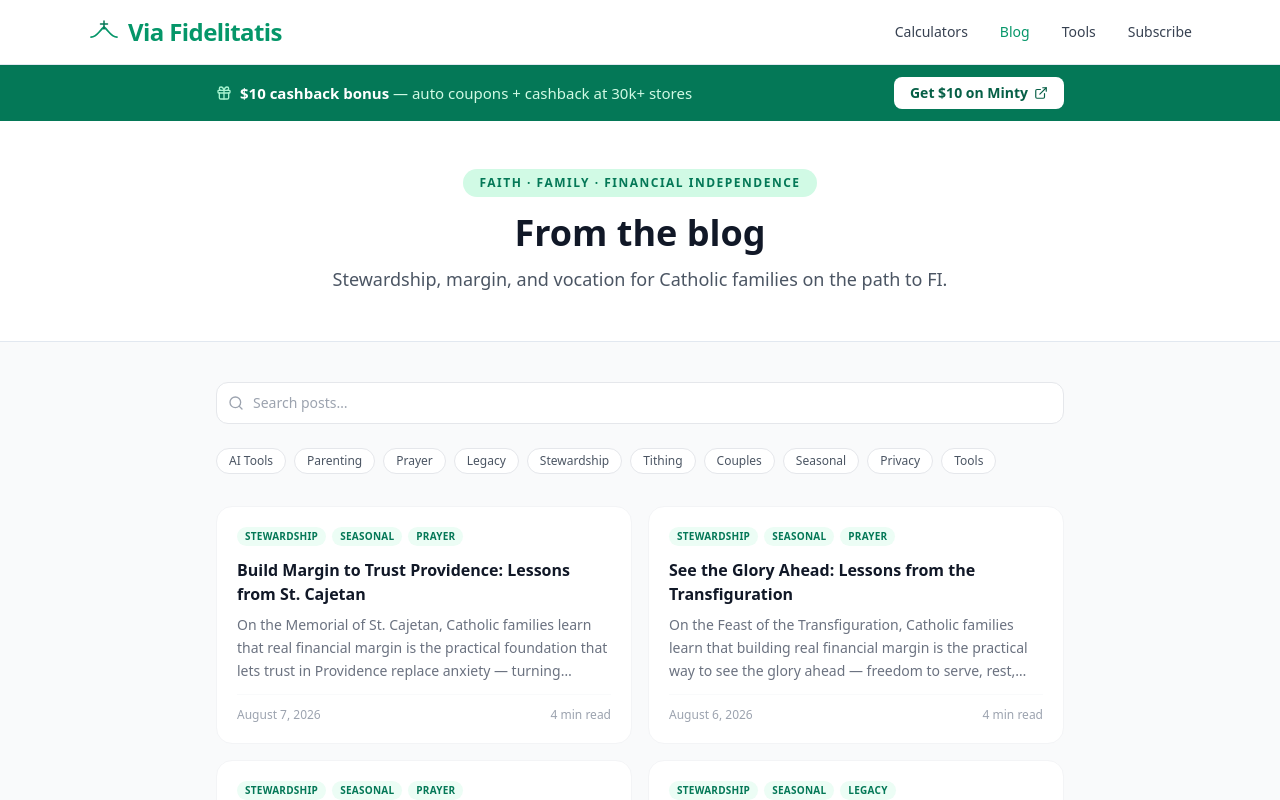
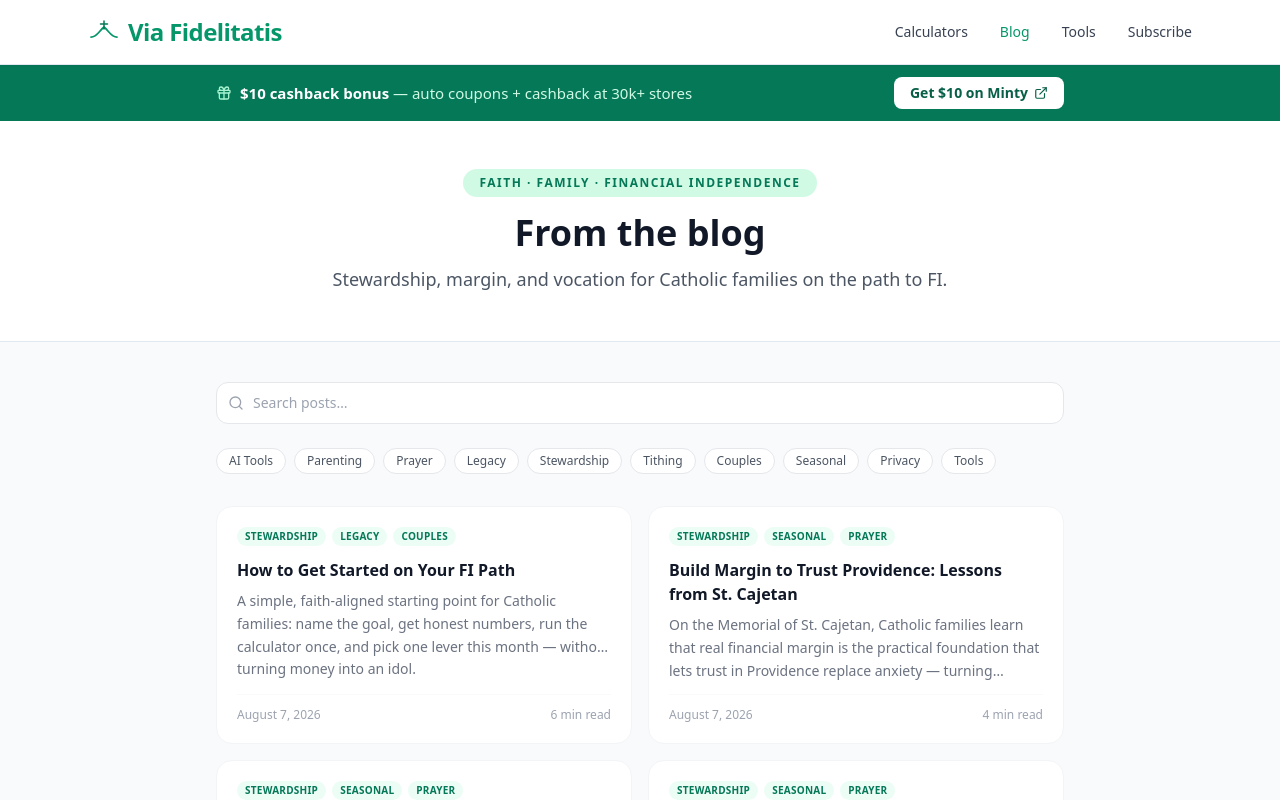
Before and after one commit to daughterpop/super-fi-calc, a React (Vite) app: page /blog in a window 1280 px wide. Shown: the top 800 px of the page. Built offline with nearby package versions, Linux system fonts and the light colour scheme.

Commit message:
Add Get Started guide to posts index (featured)

```diff
--- a/src/data/posts.js
+++ b/src/data/posts.js
@@ -1,4 +1,14 @@
 const rawPosts = [
+  {
+    title: 'How to Get Started on Your FI Path',
+    date: 'August 7, 2026',
+    dateSort: '2026-08-07',
+    excerpt: 'A simple, faith-aligned starting point for Catholic families: name the goal, get honest numbers, run the calculator once, and pick one lever this month — without turning money into an idol.',
+    readTime: '6 min read',
+    link: '/blog/how-to-get-started-on-your-fi-path',
+    tags: ['Stewardship', 'Legacy', 'Couples'],
+    featured: true
+  },
   {
     title: 'Build Margin to Trust Providence: Lessons from St. Cajetan',
     date: 'August 7, 2026',
```
